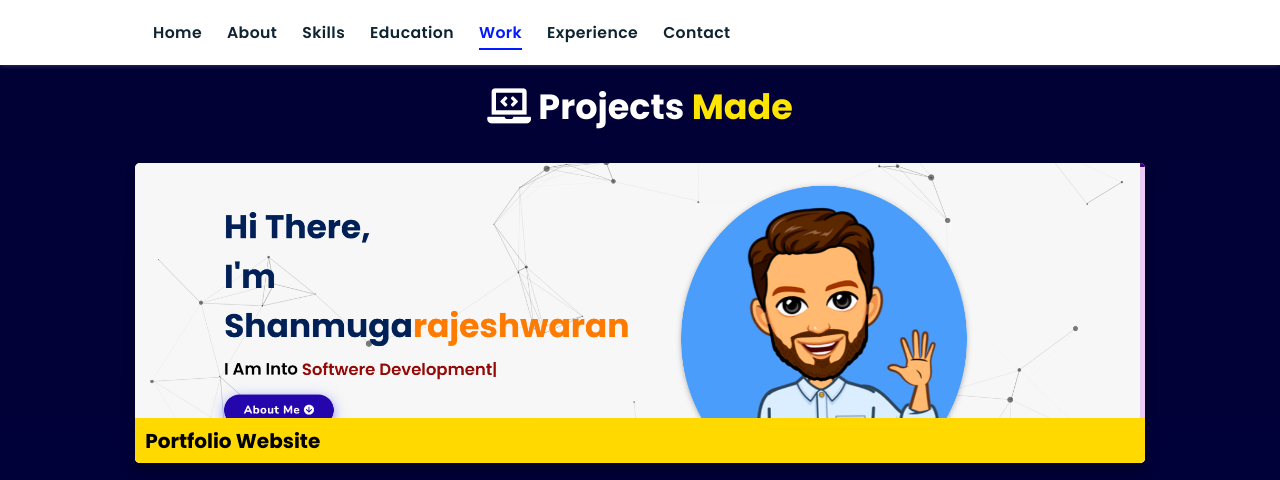
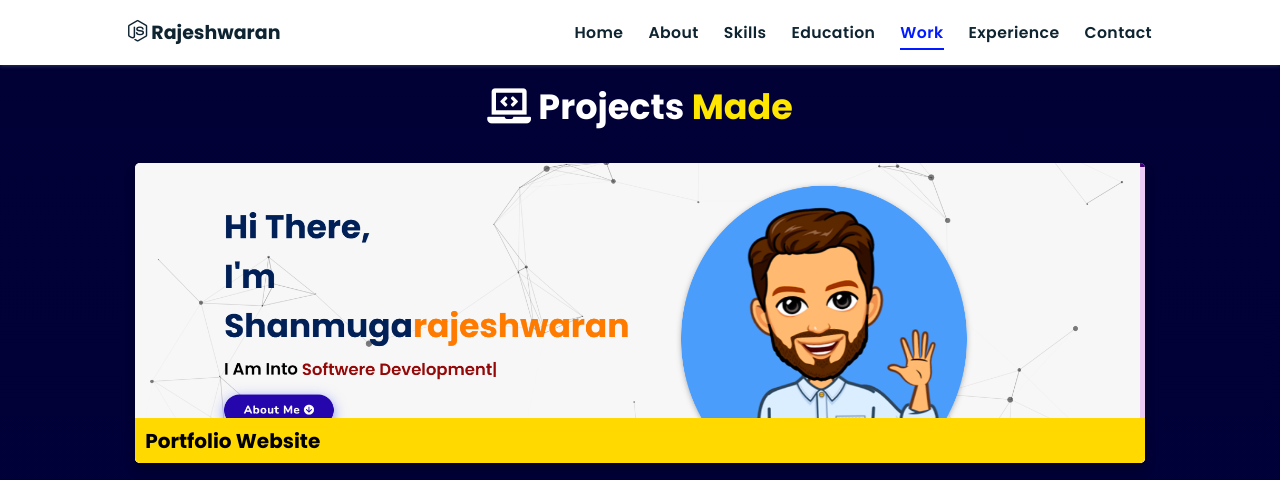
Before and after one commit to shanmugarajesh2004/portfolio, a plain HTML site: page projects/index.html in a window 1280 px wide. Shown: the top 480 px of the page. Drawn offline with nearby package versions, Linux system fonts and the light colour scheme.

Commit message:
Update index.html
logo

```diff
--- a/projects/index.html
+++ b/projects/index.html
@@ -14,7 +14,7 @@
 
 <!-- navbar starts -->
 <header>
-
+        <a href="/" class="logo"><i class="fab fa-node-js"></i> Rajeshwaran</a>
 
         <div id="menu" class="fas fa-bars"></div>
         <nav class="navbar">
```
